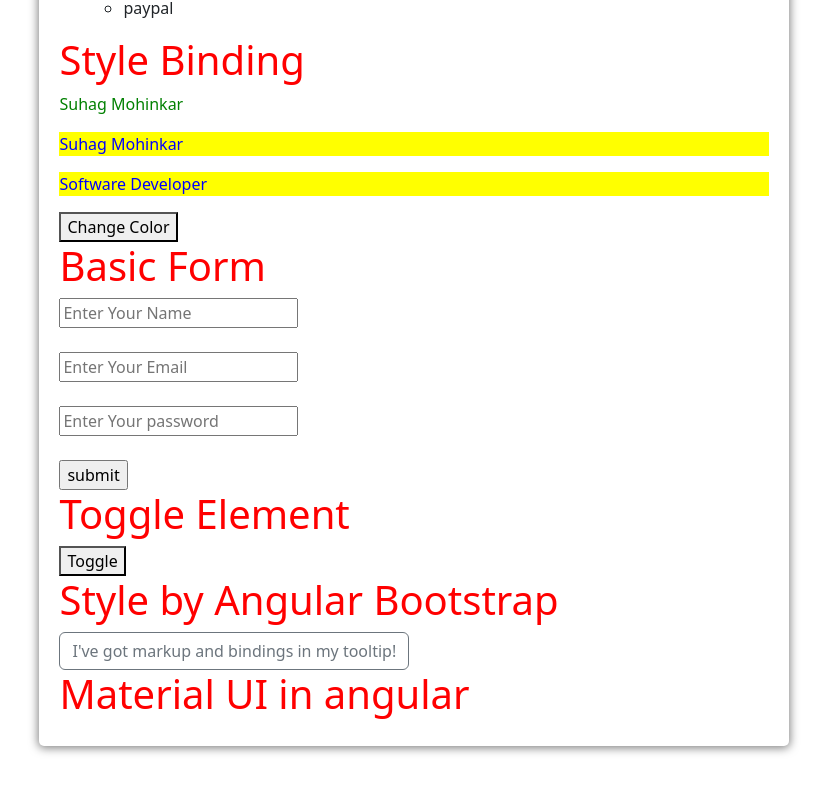
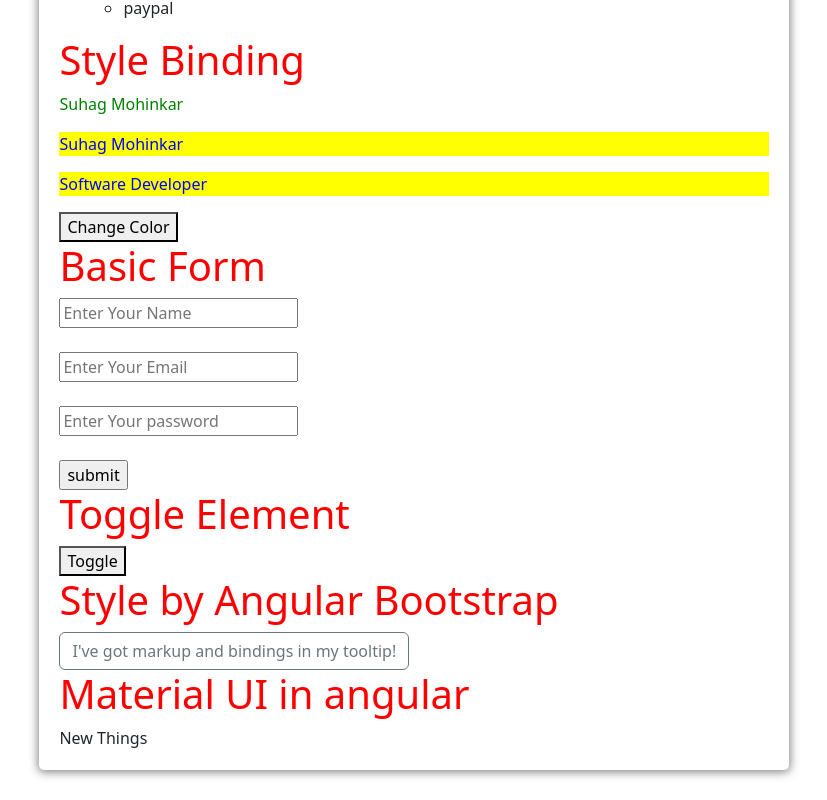
Before and after one commit to Suhag2001/Angular-Practice, an Angular app: page / in a window 1280 px wide. Shown: the part 2918-3718 px from the top of the page, without its empty margins (226-1053 px from the left). Before the commit the page ends 3694 px from the top, so only its background shows below. Built offline with nearby package versions, Linux system fonts and the light colour scheme.

Commit message:
new changes

```diff
--- a/src/app/app.component.html
+++ b/src/app/app.component.html
@@ -195,7 +195,7 @@
 </button>
 
 <h1>Material UI in angular</h1>
-
+<div>New Things</div>
 </div>
 
 </div>
```
